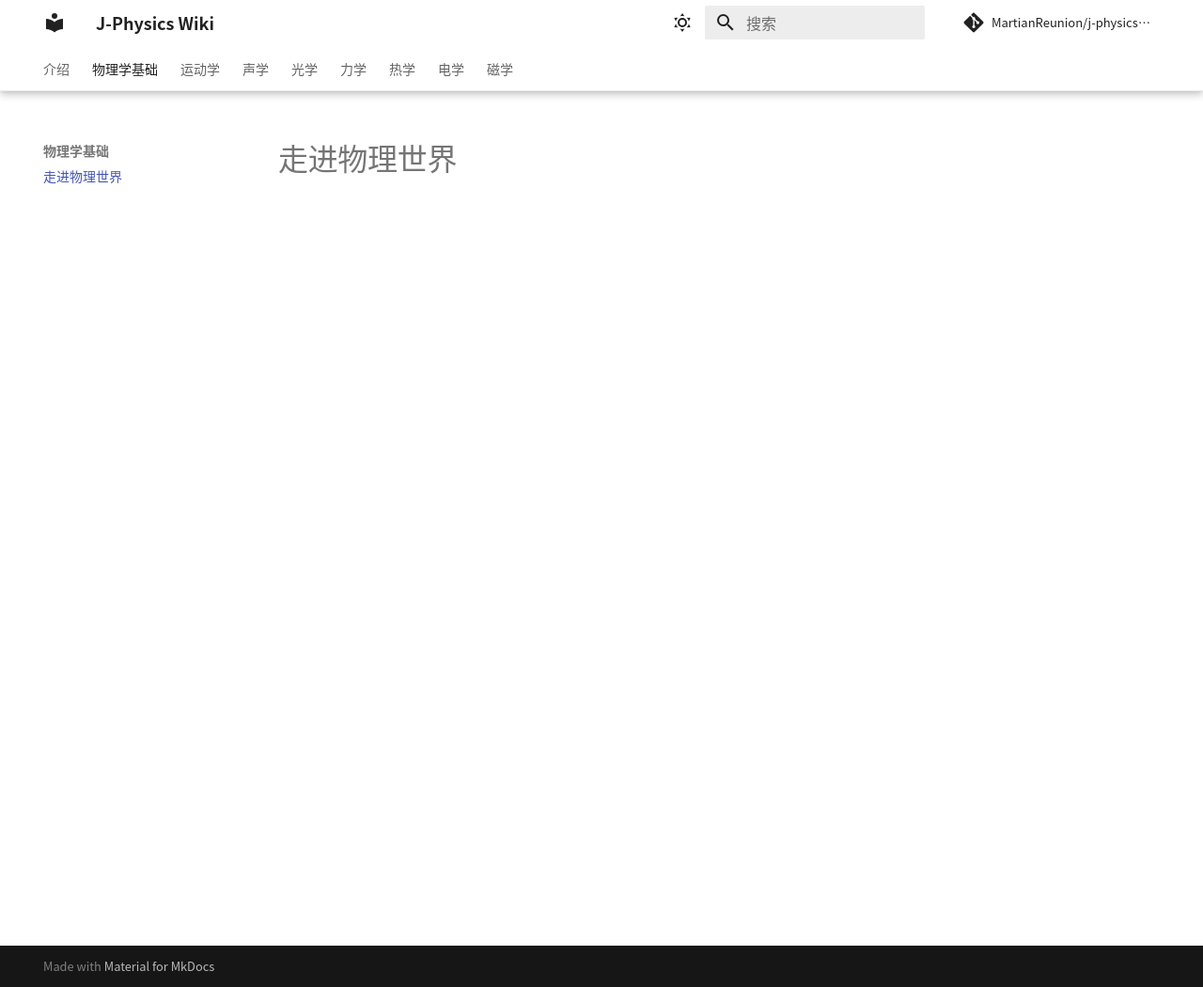
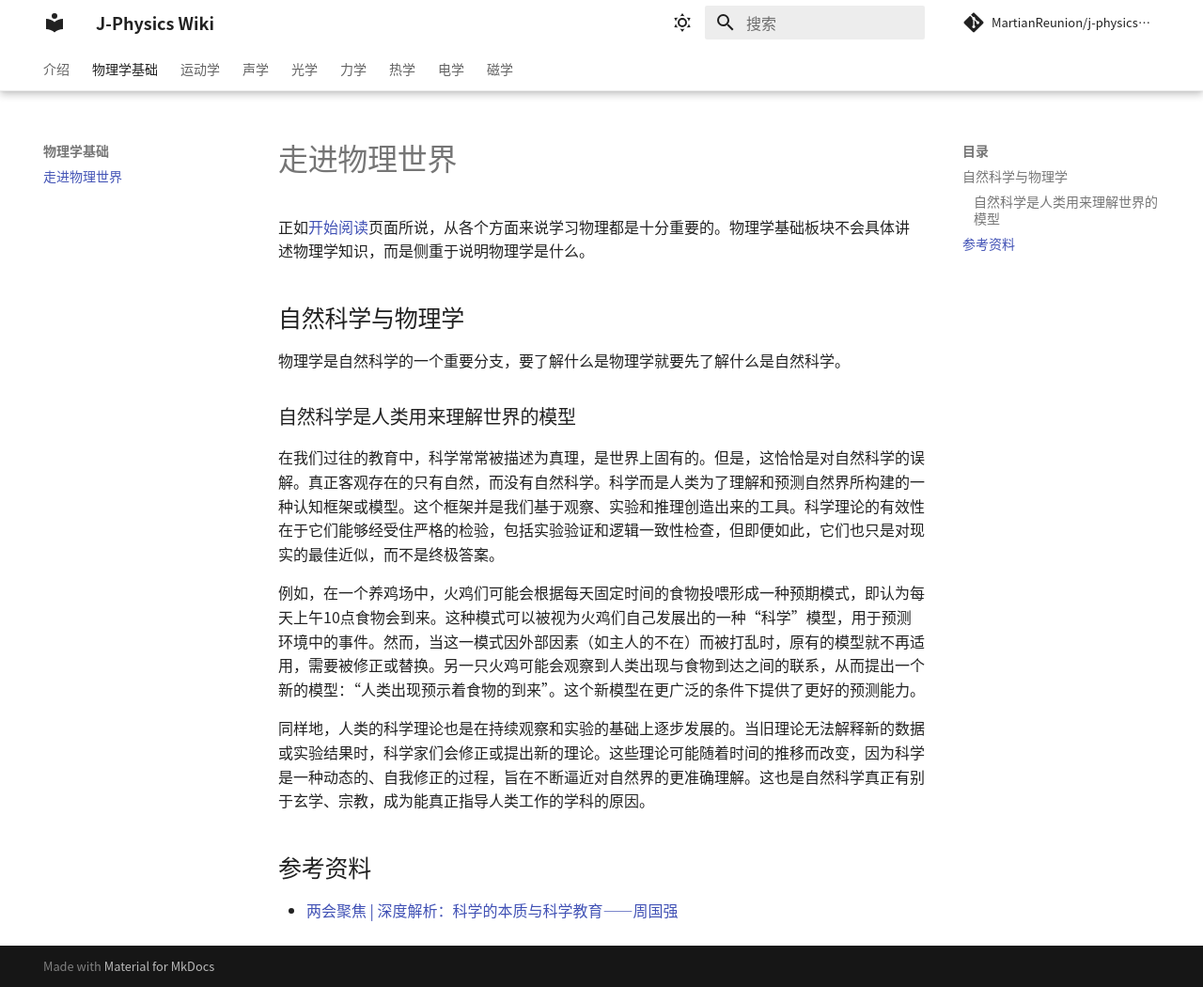
Before and after one commit to MartianReunion/j-physics-wiki, an MkDocs documentation site: the page built from docs/base/enter-the-physical-world.md, in a window 1280 px wide and 1050 px high. Shown: the whole window at 94% size. Built offline with MkDocs 1.6.1 and Material for MkDocs 9.7.7, drawn with Linux system fonts in a browser that asks for light colours; comment, search, counter and statistics services are not loaded.

Commit message:
add(走进物理世界-自然科学与物理学)

```diff
--- a/docs/base/enter-the-physical-world.md
+++ b/docs/base/enter-the-physical-world.md
@@ -1 +1,19 @@
 # 走进物理世界
+
+正如[开始阅读](/)页面所说，从各个方面来说学习物理都是十分重要的。物理学基础板块不会具体讲述物理学知识，而是侧重于说明物理学是什么。
+
+## 自然科学与物理学
+
+物理学是自然科学的一个重要分支，要了解什么是物理学就要先了解什么是自然科学。
+
+### 自然科学是人类用来理解世界的模型
+
+在我们过往的教育中，科学常常被描述为真理，是世界上固有的。但是，这恰恰是对自然科学的误解。真正客观存在的只有自然，而没有自然科学。科学而是人类为了理解和预测自然界所构建的一种认知框架或模型。这个框架并是我们基于观察、实验和推理创造出来的工具。科学理论的有效性在于它们能够经受住严格的检验，包括实验验证和逻辑一致性检查，但即便如此，它们也只是对现实的最佳近似，而不是终极答案。
+
+例如，在一个养鸡场中，火鸡们可能会根据每天固定时间的食物投喂形成一种预期模式，即认为每天上午10点食物会到来。这种模式可以被视为火鸡们自己发展出的一种“科学”模型，用于预测环境中的事件。然而，当这一模式因外部因素（如主人的不在）而被打乱时，原有的模型就不再适用，需要被修正或替换。另一只火鸡可能会观察到人类出现与食物到达之间的联系，从而提出一个新的模型：“人类出现预示着食物的到来”。这个新模型在更广泛的条件下提供了更好的预测能力。
+
+同样地，人类的科学理论也是在持续观察和实验的基础上逐步发展的。当旧理论无法解释新的数据或实验结果时，科学家们会修正或提出新的理论。这些理论可能随着时间的推移而改变，因为科学是一种动态的、自我修正的过程，旨在不断逼近对自然界的更准确理解。这也是自然科学真正有别于玄学、宗教，成为能真正指导人类工作的学科的原因。
+
+## 参考资料
+
+- [两会聚焦 | 深度解析：科学的本质与科学教育——周国强](https://m.thepaper.cn/baijiahao_26597875)
```
